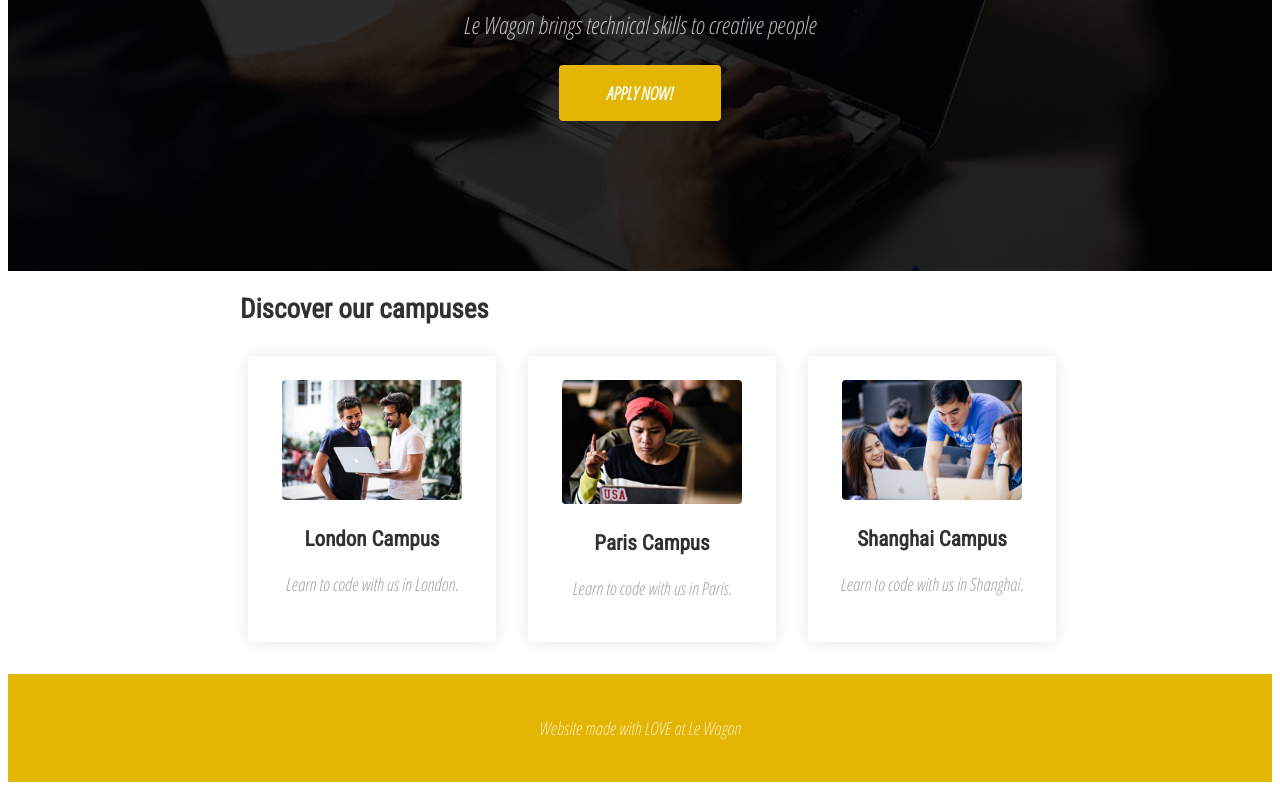
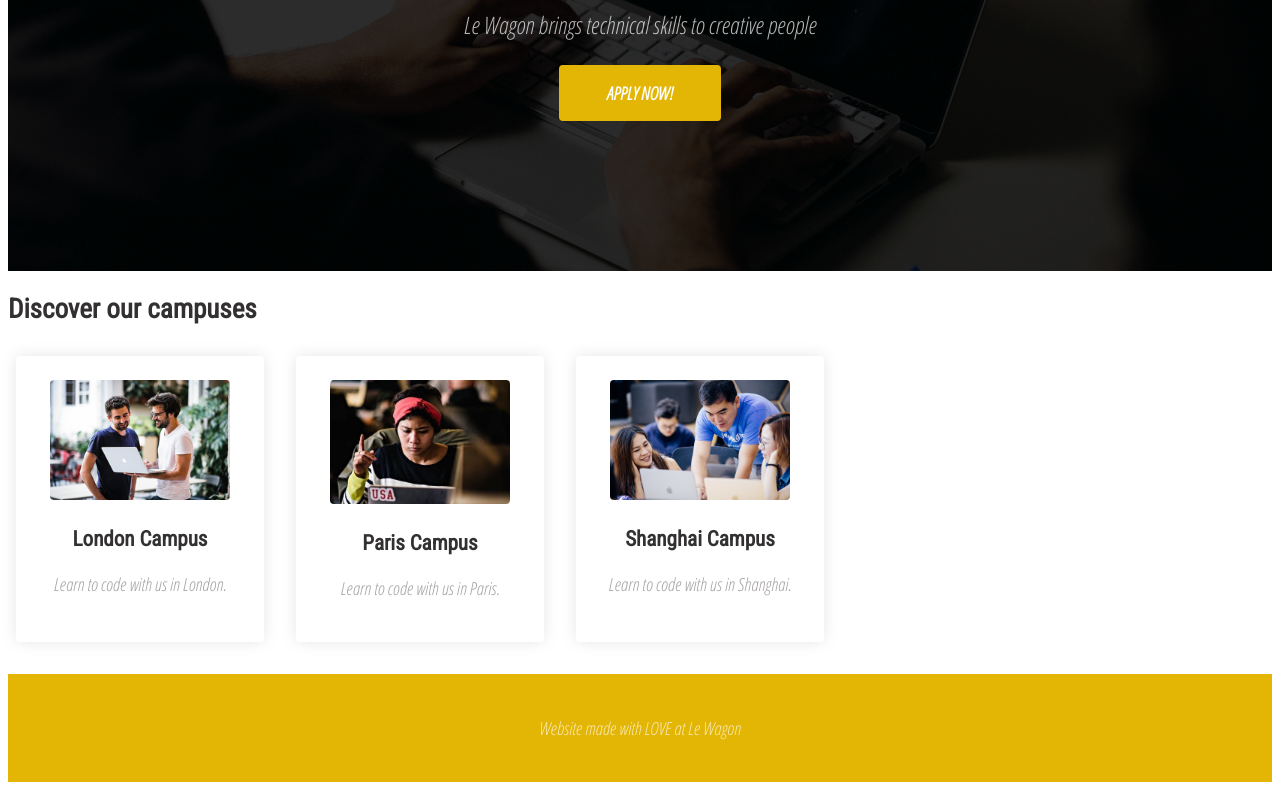
Before and after one commit to yeji-sohn/landing, a plain HTML site: page index.html in a window 1280 px wide. Shown: the part 230-1020 px from the top of the page. Drawn offline with Linux system fonts and the light colour scheme.

Commit message:
Add files via upload

```diff
--- a/style.css
+++ b/style.css
@@ -115,9 +115,21 @@ p {
 
 /* Container media queries */
 
+@media (min-width: 500px) {
+  .container {
+    width: 400px;
+  }
+}
+
+
+@media (min-width: 800px) {
+  .container {
+    width: 600px;
+  }
+}
+
 @media (min-width: 1000px) {
   .container {
     width: 800px;
-    margin: auto;
   }
 }
```
